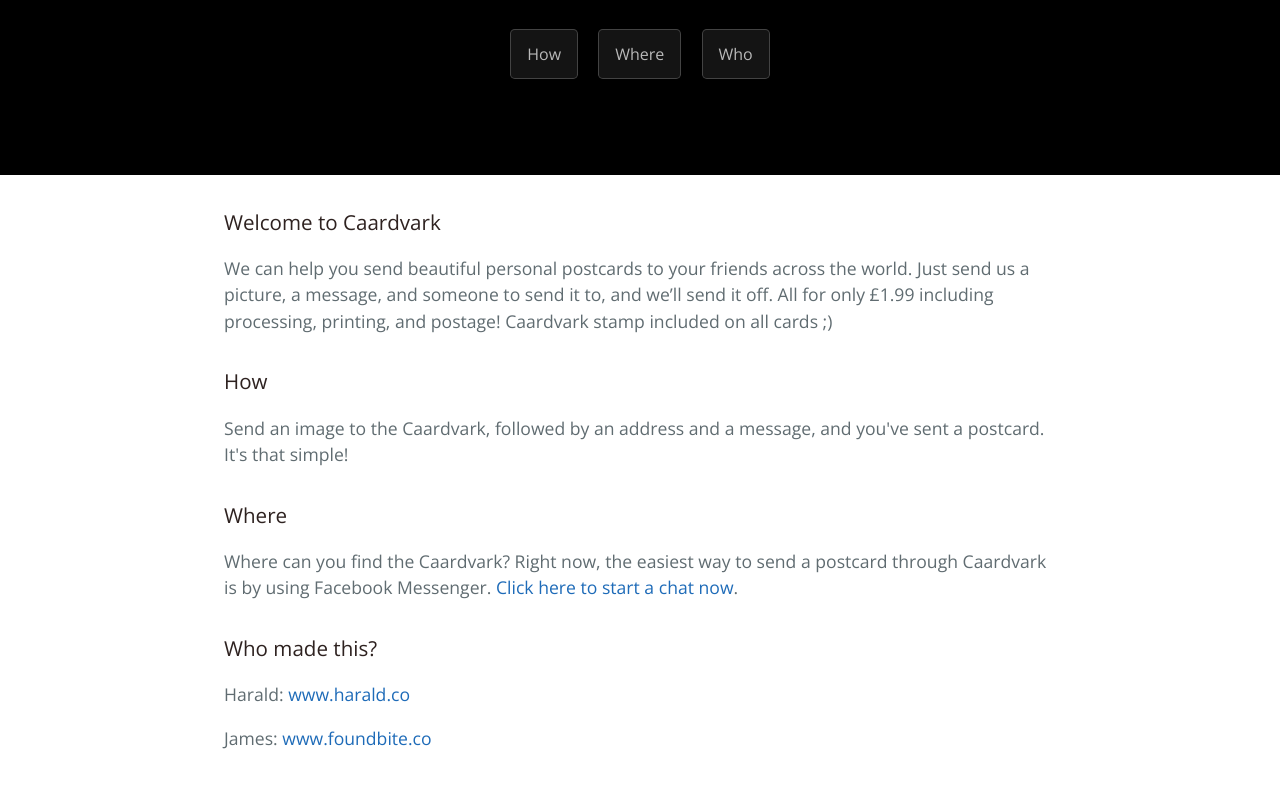
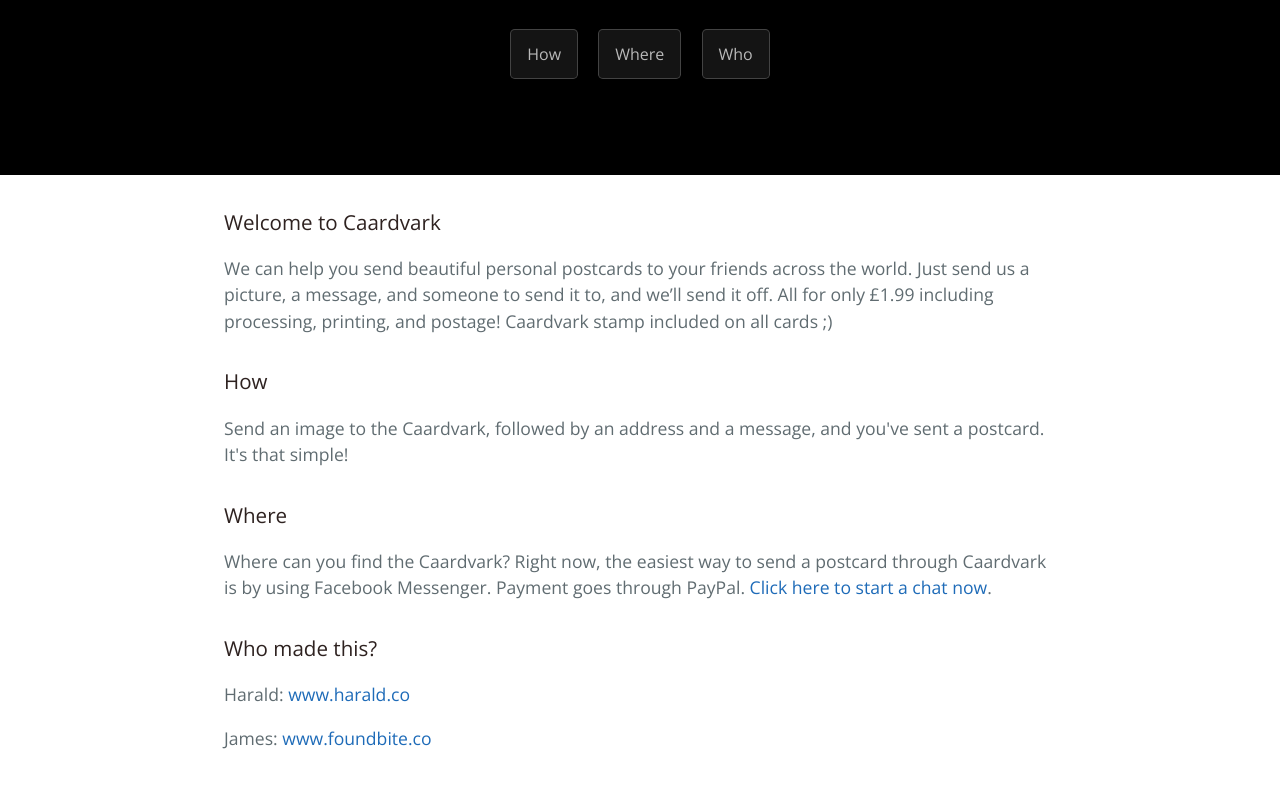
Before and after one commit to jamesmundy/jamesmundy.github.io, a plain HTML site: page index.html in a window 1280 px wide. Shown: the part 705-1492 px from the top of the page. Drawn offline with nearby package versions, Linux system fonts and the light colour scheme.

Commit message:
Update index.html

```diff
--- a/index.html
+++ b/index.html
@@ -69,7 +69,7 @@ Send an image to the Caardvark, followed by an address and a message, and you've
 
 
 
-<p>Where can you find the Caardvark? Right now, the easiest way to send a postcard through Caardvark is by using Facebook Messenger. <a href="https://www.messenger.com/t/caardvark">Click here to start a chat now</a>.
+<p>Where can you find the Caardvark? Right now, the easiest way to send a postcard through Caardvark is by using Facebook Messenger. Payment goes through PayPal. <a href="https://www.messenger.com/t/caardvark">Click here to start a chat now</a>.
 
 
 
```
